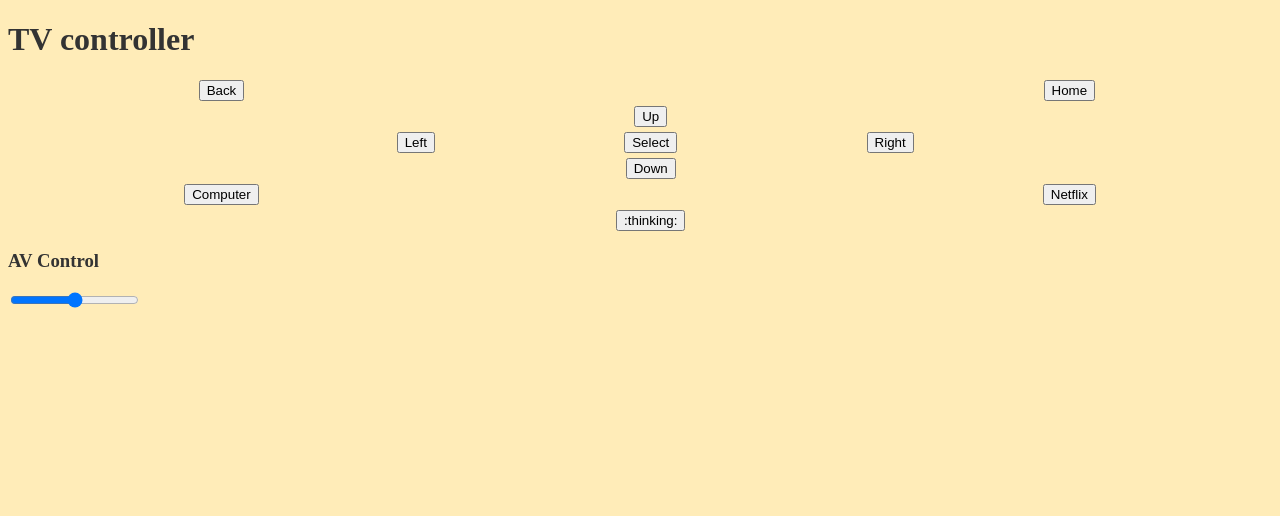
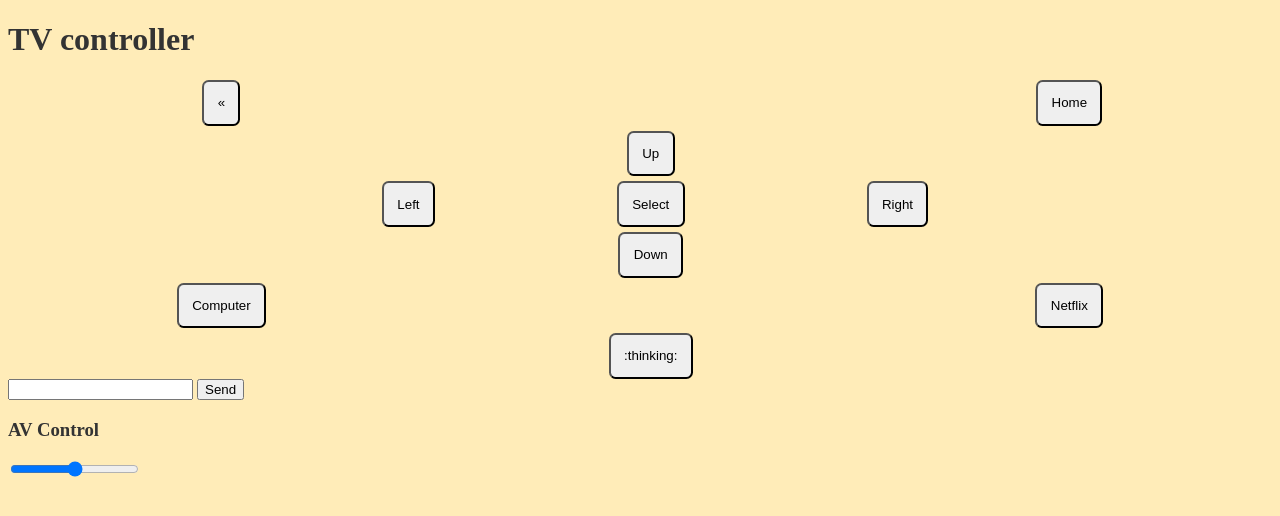
Before and after one commit to ChemiKyle/otto, a Flask app: page /tv-control in a window 1280 px wide. Shown: the part 48-564 px from the top of the page. Run offline with Flask 2, Linux system fonts and the light colour scheme.

Commit message:
Add Roku TV control

```diff
--- a/static/tv-style.css
+++ b/static/tv-style.css
@@ -5,7 +5,7 @@
     justify-items: center;
 }
 
-.grid-container .grid-item-1 { grid-column-start: 1; }
+.grid-item-1 { grid-column-start: 1; }
 
 .grid-item-2 { grid-column-start: 3; }
 
@@ -22,3 +22,8 @@
 .grid-item-9 { grid-column-start: 3}
 
 .grid-item-10 { grid-column-start: 2}
+
+button {
+    padding: 1em;
+    border-radius: 0.5em;
+}
--- a/templates/tv-control.html
+++ b/templates/tv-control.html
@@ -15,9 +15,9 @@
     <!-- TODO: flexbox -->
     <div class="grid-container">
         <div class="grid-item-1">
-            <button name ="button" type="POST" value="keypress/Back" onclick="sendRokuP(this)">Back</button>
+            <button name ="button" type="POST" value="keypress/Back" onclick="sendRokuP(this)">&laquo;</button>
         </div>
-        <div class="grid-item-2">
+        <div class="grid-item-2" value="keypress/Home" onclick="sendRokuP(this)">
             <button name ="button" type="POST" value="keypress/Home" onclick="sendRokuP(this)">Home</button>
         </div>
 
@@ -55,6 +55,9 @@
 
     </div>
 
+    <input id="text-input" name="text-input" type="text" value=""/>
+    <input name="" type="submit" value="Send" onclick="sendRokuP(getElementById('text-input'))" />
+
     <h3>AV Control</h3>
     <input id="vol_slider" name="vol" type="range" min="-5" max="5" value="0" oninput="slideCommand(this)" onchange="returnSlider()" />
 
```
